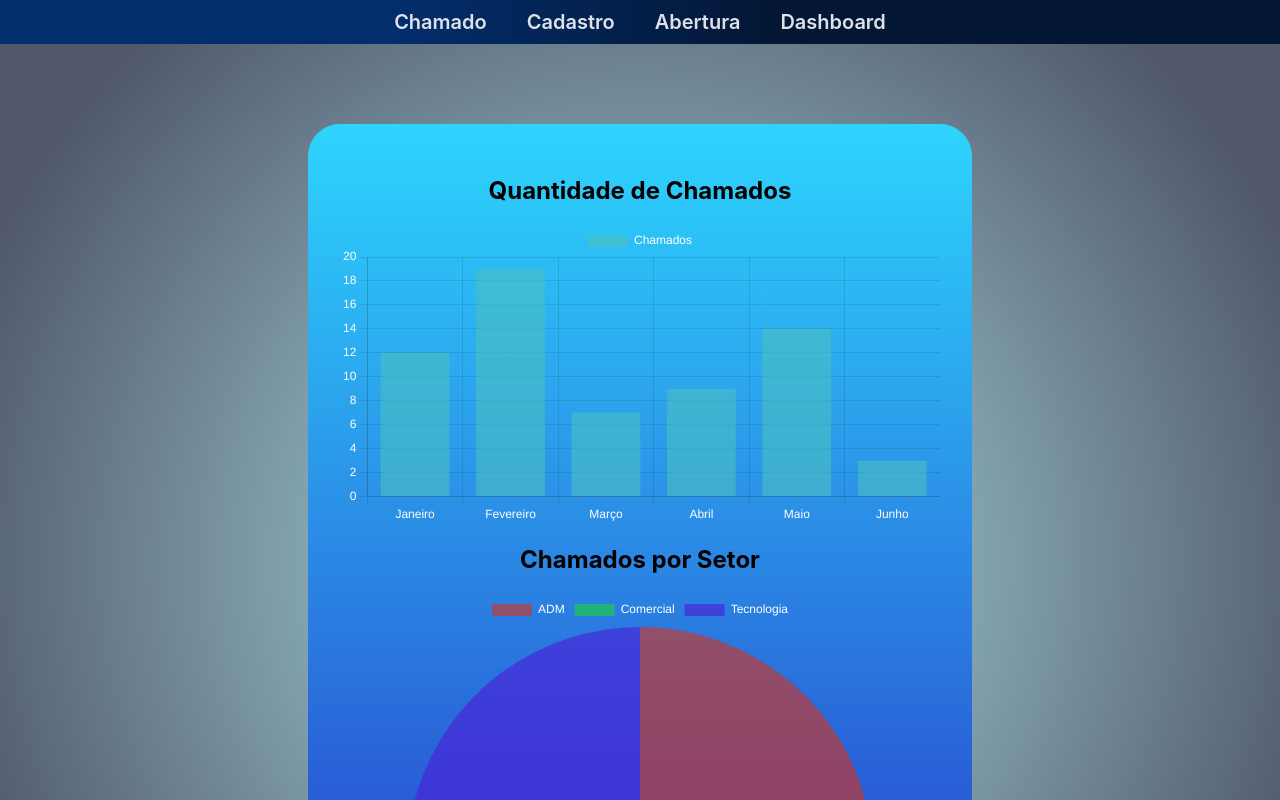
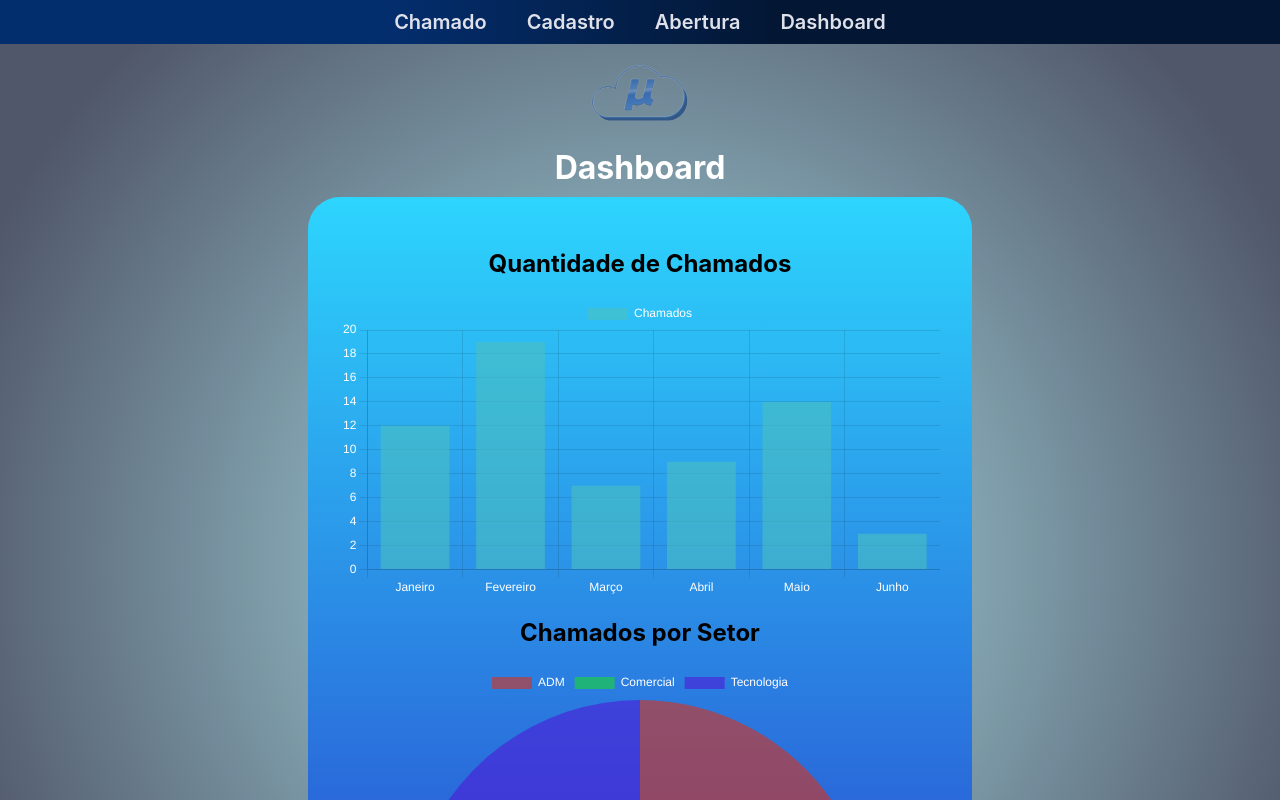
Before and after one commit to gvfirmeza/react, a React (Create React App) app in the folder react-app/: page /Dashboard in a window 1280 px wide. Shown: the top 800 px of the page. Built offline with nearby package versions, Linux system fonts and the light colour scheme.

Commit message:
melhorando Darius

```diff
--- a/react-app/src/components/Dashboard-r/style.js
+++ b/react-app/src/components/Dashboard-r/style.js
@@ -2,6 +2,7 @@ import styled from "styled-components";
 
 const Lerer = styled.div`
     display: none;
+
 
     @media (max-width: 1400px) {
         display: block;
@@ -12,6 +13,7 @@ const Lerer = styled.div`
         align-items: center;
         justify-content: center;
         background: linear-gradient(0deg, rgba(39,34,195,1) 0%, rgba(45,213,253,1) 100%);
+        margin-top: 0;
 
         .jonas{
             width: 500px;
@@ -28,6 +30,11 @@ const Lerer = styled.div`
         }
 
     }
+
+    @media (max-width: 480px) {
+        padding: 1em 0;
+    }
+
     @media (max-width: 400px) {
         display: block;
         width: 320px;
--- a/react-app/src/pages/Dashboard.jsx
+++ b/react-app/src/pages/Dashboard.jsx
@@ -14,6 +14,8 @@ function Dashboard () {
     <Fundo>
       <Menu />
       <Bubu />
+      <center><img src={logo} className="App-logo" alt="logo" height={100}  zindex= {2}/></center>
+      <Titulo>Dashboard</Titulo>
       <center>
         <Darius />
         <DariusR />
```
